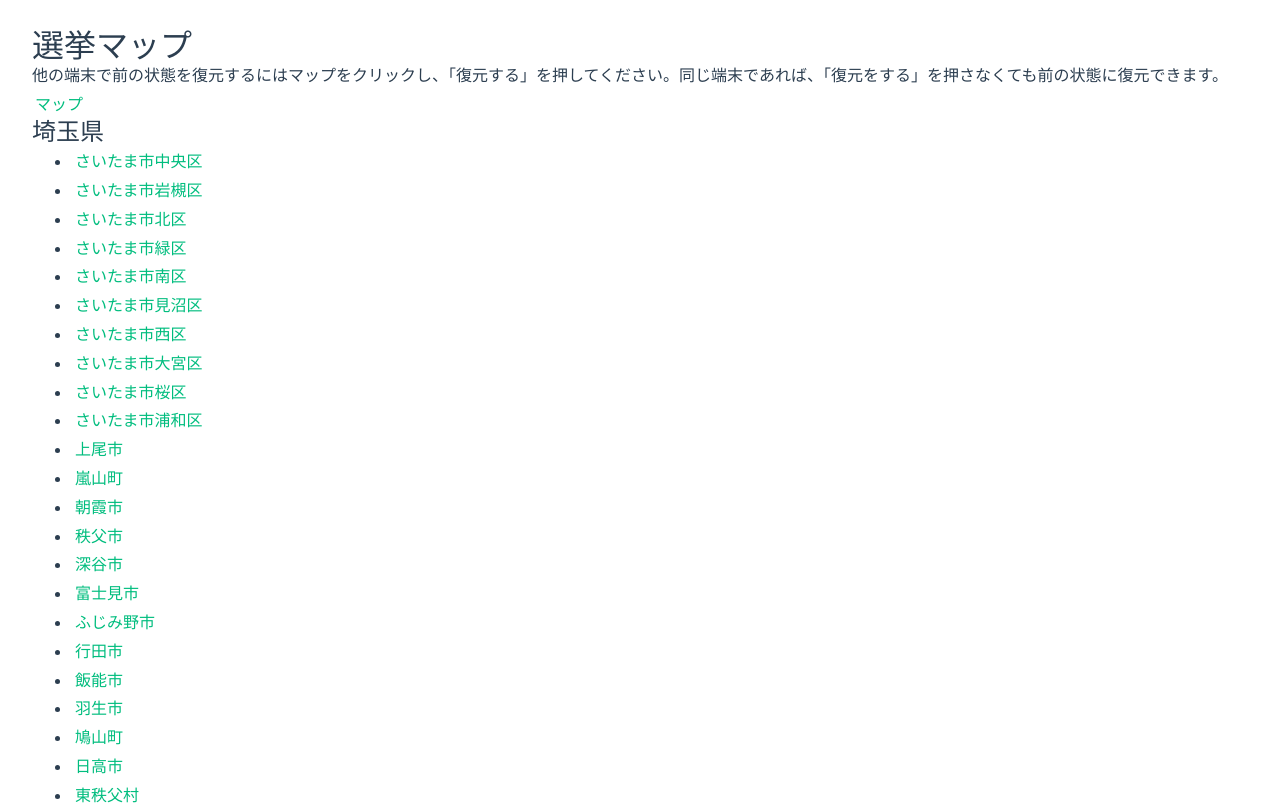
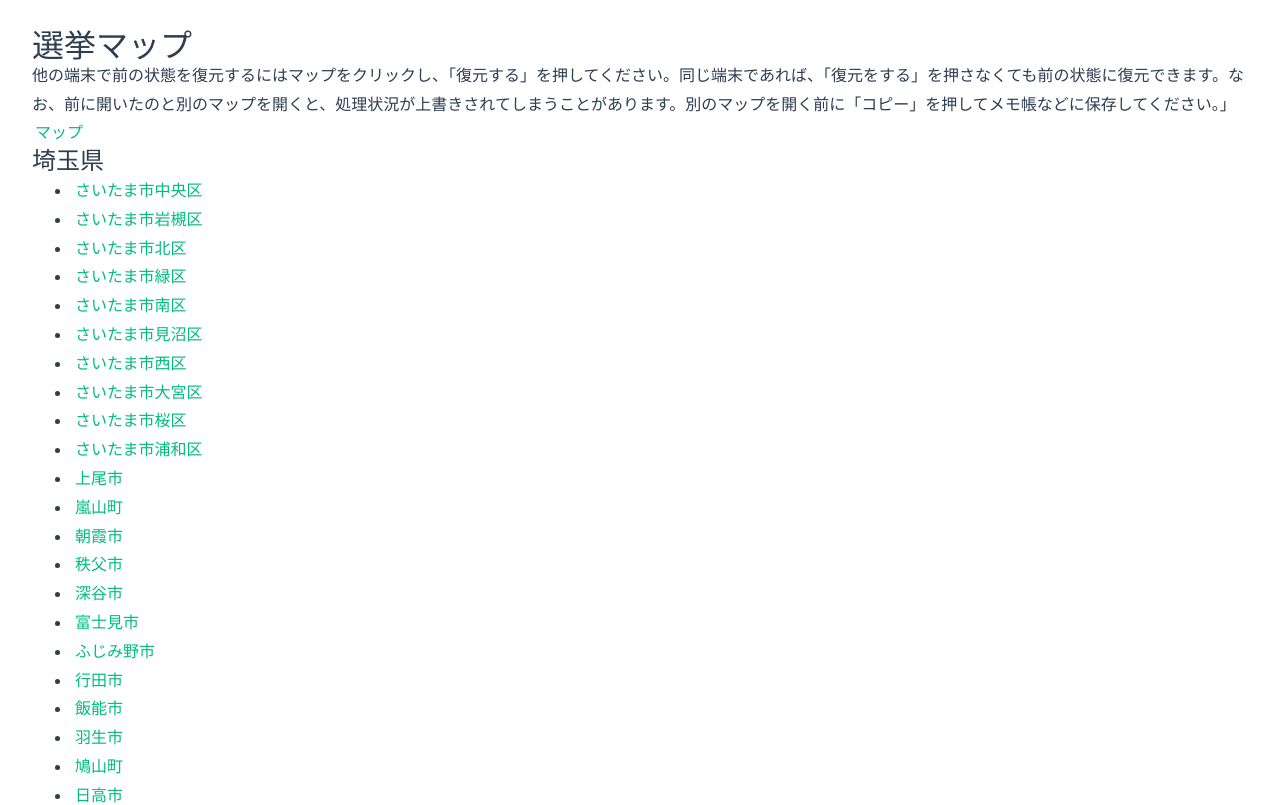
Before and after one commit to oonyanya/election-posting-map, a Vue app: page / in a window 1280 px wide. Shown: the top 805 px of the page. Built offline with nearby package versions, Linux system fonts and the light colour scheme.

Commit message:
文言を修正した

```diff
--- a/src/MapList.vue
+++ b/src/MapList.vue
@@ -1,7 +1,7 @@
 <template>
   <div class="text_view">
     <h1>選挙マップ</h1>
-    <p>他の端末で前の状態を復元するにはマップをクリックし、「復元する」を押してください。同じ端末であれば、「復元をする」を押さなくても前の状態に復元できます。</p>
+    <p>他の端末で前の状態を復元するにはマップをクリックし、「復元する」を押してください。同じ端末であれば、「復元をする」を押さなくても前の状態に復元できます。なお、前に開いたのと別のマップを開くと、処理状況が上書きされてしまうことがあります。別のマップを開く前に「コピー」を押してメモ帳などに保存してください。」</p>
     <RouterLink :to="{path:'/map', query:{restore_state:'true'} }">マップ</RouterLink>
     <h2>埼玉県</h2>
     <ul>
```
Also changed, not shown: 1 other file (tests, documents, lock files or other folders).
